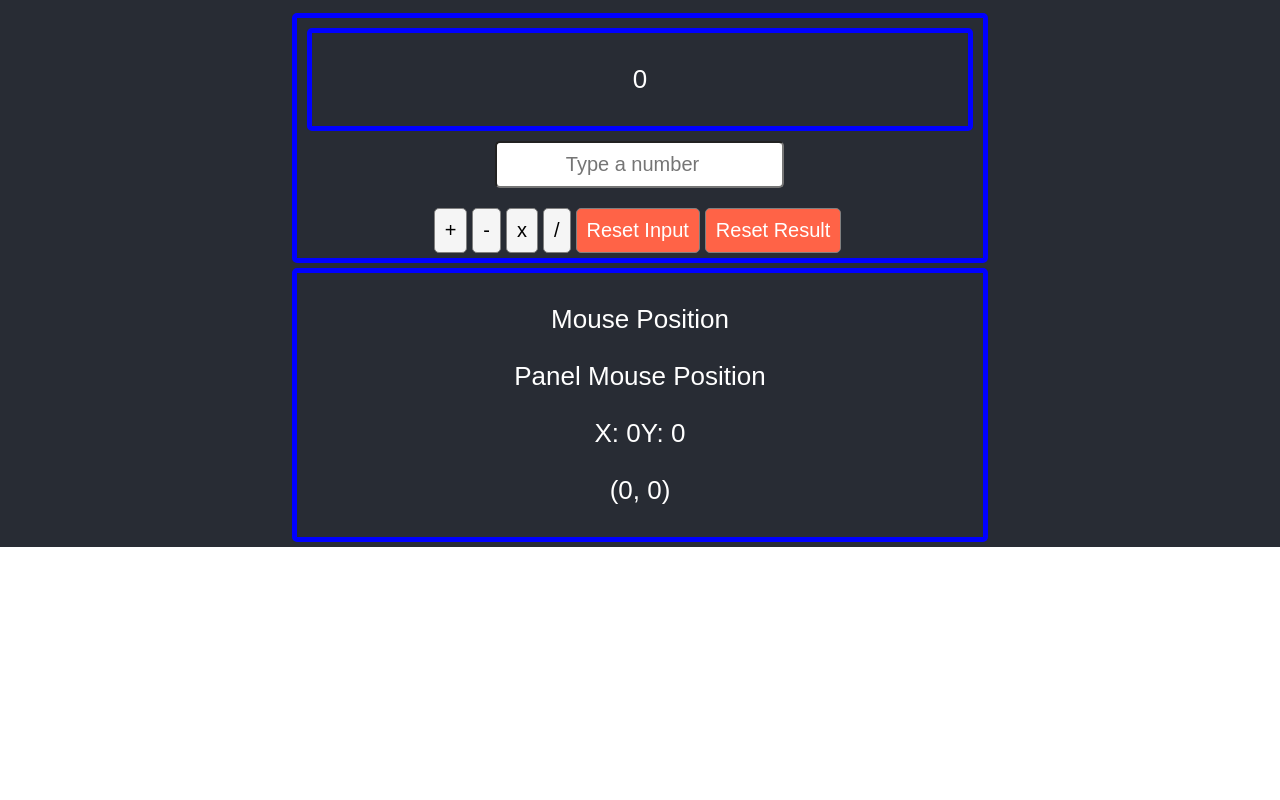
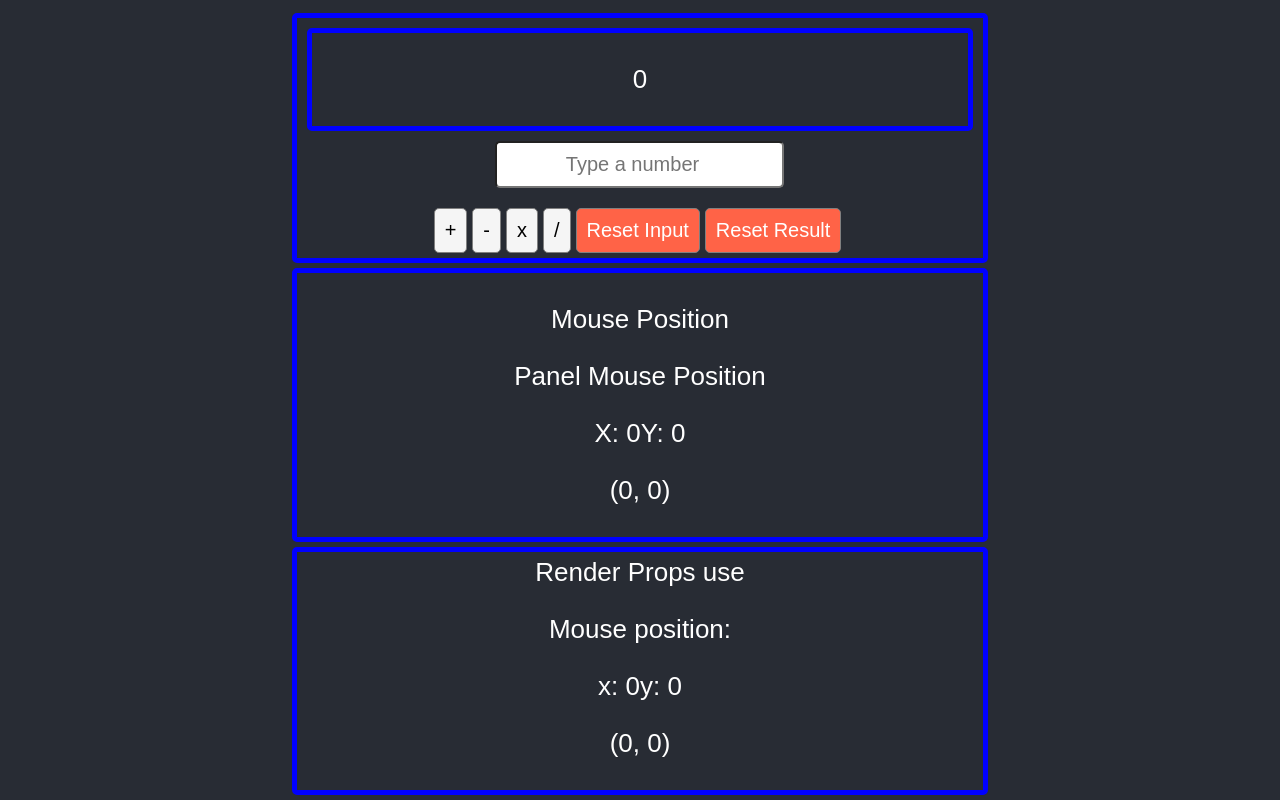
Before and after one commit to ikmalismail17/META-FrontEndCourse-Coursera, a React (Create React App) app: page /calculator in a window 1280 px wide. Shown: the part 488-1288 px from the top of the page. Before the commit the page ends 1035 px from the top, so only its background shows below. Built offline with nearby package versions, Linux system fonts and the light colour scheme.

Commit message:
Update SimpleCalculator.js

```diff
--- a/src/components/SimpleCalculator.js
+++ b/src/components/SimpleCalculator.js
@@ -6,6 +6,7 @@ import {
 import '../assets/styles/simplecalculator.css';
 import PropChildDiv from "./PropChildDiv";
 import HOCMousePosition from "./HOCMousePosition";
+import MousePositionRenderProps from "./MousePositionRenderProps";
 
 const SimpleCalculator = () => {
   const inputRef = useRef(null);
@@ -72,6 +73,9 @@ const SimpleCalculator = () => {
       <PropChildDiv>
         <HOCMousePosition/>
       </PropChildDiv>
+      <PropChildDiv>
+        <MousePositionRenderProps/>
+      </PropChildDiv>
     </div>
   );
 }
```
